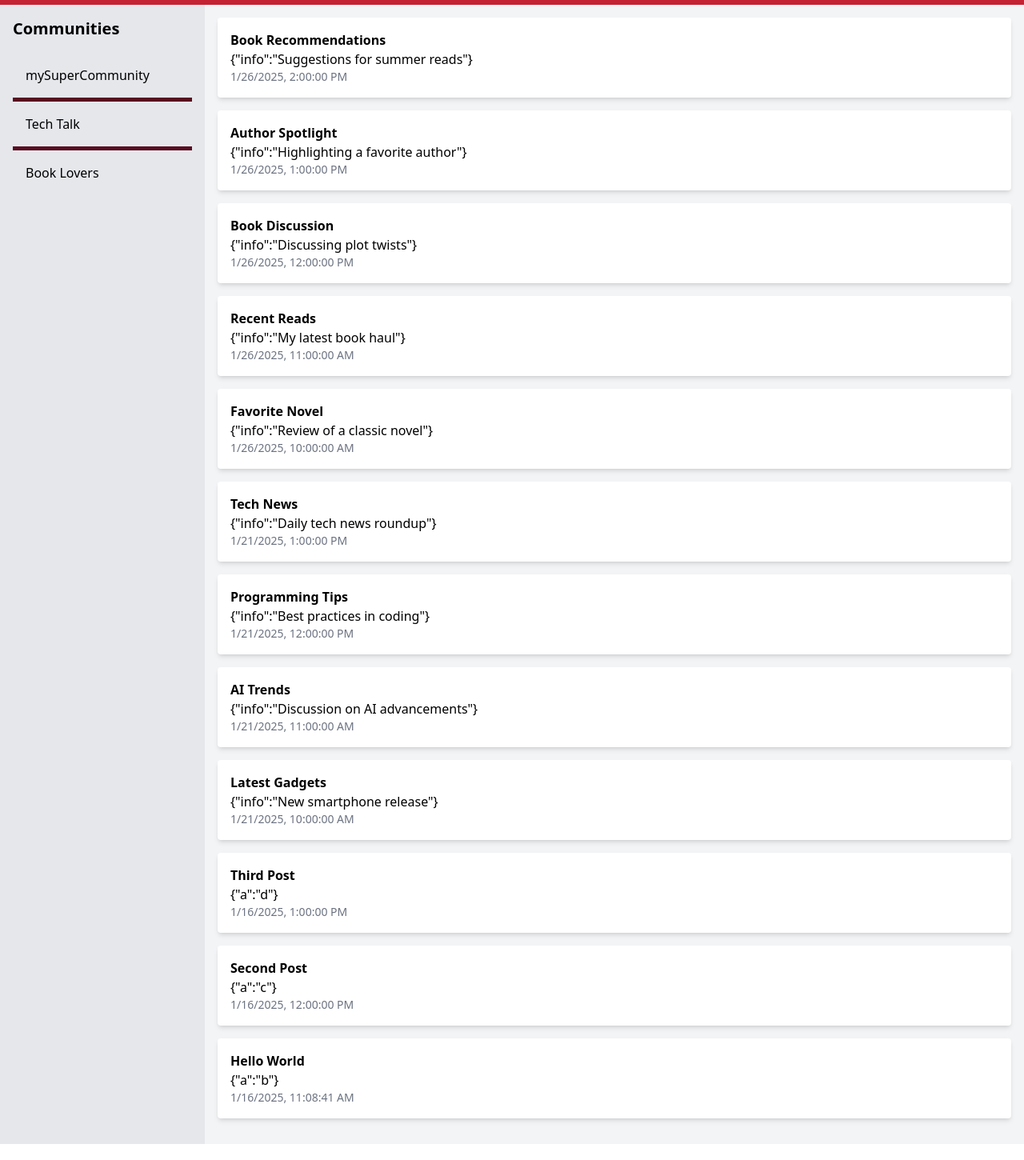
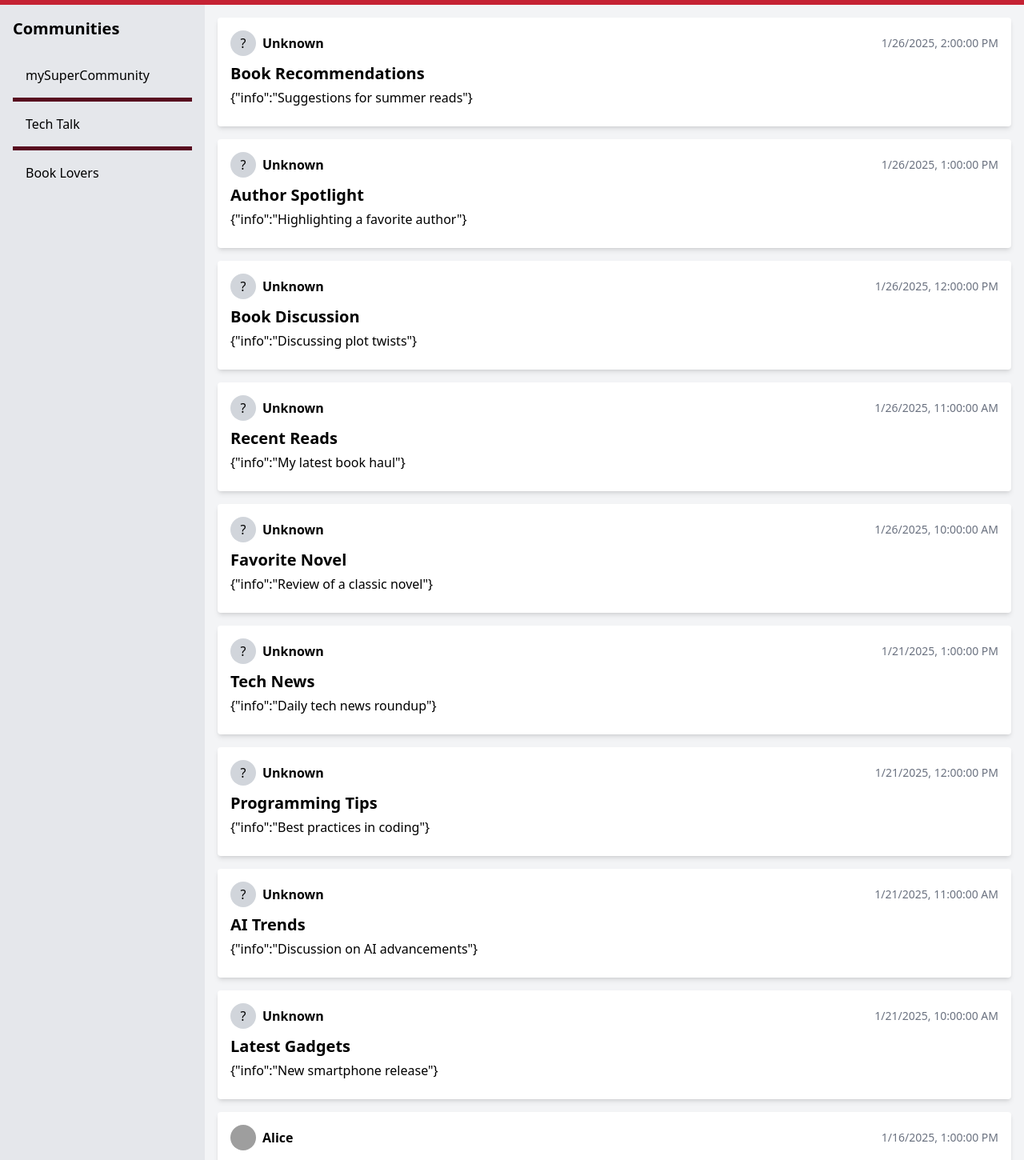
Before and after one commit to MarcinStudiaUG/ProjectZespolowy, a React (Vite) app: page / in a window 1280 px wide. Shown: the part 74-1524 px from the top of the page at 80% size. Built offline with nearby package versions, Linux system fonts and the light colour scheme; grey boxes are pictures that could not be loaded.

Commit message:
Refactoring imports/logic of data in pages and components to fit new mockData, improving PostCard logic to allow comments and adding comment (CommentForm)

```diff
--- /dev/null
+++ b/src/components/CommentForm.tsx
@@ -0,0 +1,30 @@
+import React, { useState } from "react";
+
+interface CommentFormProps {
+  onSubmit: (content: string) => void;
+}
+
+const CommentForm: React.FC<CommentFormProps> = ({ onSubmit }) => {
+  const [content, setContent] = useState("");
+
+  const handleSubmit = (e: React.FormEvent) => {
+    e.preventDefault();
+    if (!content.trim()) return;
+    onSubmit(content.trim());
+    setContent("");
+  };
+
+  return (
+    <form onSubmit={handleSubmit} className="mt-2">
+      <input
+        type="text"
+        value={content}
+        onChange={(e) => setContent(e.target.value)}
+        placeholder="Add a comment..."
+        className="w-full p-2 border rounded"
+      />
+    </form>
+  );
+};
+
+export default CommentForm;
--- a/src/components/CommunitySidebar.tsx
+++ b/src/components/CommunitySidebar.tsx
@@ -1,5 +1,5 @@
 import React from "react";
-import { communities } from "../data/communities";
+import { communities } from "../data/mockData";
 
 interface CommunitySidebarProps {
   currentCommunityId?: string;
@@ -20,7 +20,7 @@ const CommunitySidebar: React.FC<CommunitySidebarProps> = ({ currentCommunityId
             onClick={() => {
               window.location.href = `/community/${community.id}`;
             }}
-            className="w-full text-left  hover:bg-gray-300 p-4 transition-colors duration-150 focus:outline-none"
+            className="w-full text-left hover:bg-gray-300 p-4 transition-colors duration-150 focus:outline-none"
           >
             {community.name}
           </button>
--- a/src/components/CommunityUsersModal.tsx
+++ b/src/components/CommunityUsersModal.tsx
@@ -24,7 +24,7 @@ const CommunityUsersModal: React.FC<CommunityUsersModalProps> = ({
           {users.map((user) => (
             <li key={user.id} className="flex items-center mb-3">
               <img
-                src={user.avatarUrl}
+                src={user.avatarUrl || "/default-avatar.png"}
                 alt={user.name}
                 className="w-10 h-10 rounded-full mr-3"
               />
--- a/src/components/Navbar.tsx
+++ b/src/components/Navbar.tsx
@@ -1,6 +1,6 @@
 import React, { useState } from "react";
 import AvatarMenu from "./AvatarMenu";
-import { communities } from "../data/communities";
+import { communities } from "../data/mockData";
 
 const Navbar: React.FC = () => {
   const [menuOpen, setMenuOpen] = useState(false);
@@ -77,7 +77,9 @@ const Navbar: React.FC = () => {
               &times;
             </button>
 
-            <h2 className="text-2xl text-center font-bold mb-6">Communities</h2>
+            <h2 className="text-2xl text-center font-bold mb-6">
+              Communities
+            </h2>
 
             <ul>
               {communities.map((community) => (
--- a/src/components/PostCard.tsx
+++ b/src/components/PostCard.tsx
@@ -1,18 +1,110 @@
-import React from "react";
+import React, { useState } from "react";
 import { Post } from "../types/index";
+import { users } from "../data/mockData";
+import CommentForm from "./CommentForm";
 
 interface PostCardProps {
   post: Post;
 }
 
 const PostCard: React.FC<PostCardProps> = ({ post }) => {
+  const [showComments, setShowComments] = useState(false);
+  const [comments, setComments] = useState(post.comments || []);
+
+  const author = users.find((user) => user.id === post.authorId);
+  const formattedDate = new Date(post.createdAt).toLocaleString();
+
+  const handleAddComment = (content: string) => {
+    const newComment = {
+      id: new Date().toISOString(),
+      authorId: "currentUserId",
+      postId: post.id,
+      content,
+      isDeleted: false,
+      createdAt: new Date().toISOString(),
+    };
+    setComments([...comments, newComment]);
+  };
+
   return (
     <div className="p-4 mb-4 bg-white rounded shadow-md">
-      <h3 className="font-bold">{post.title}</h3>
-      <p>{typeof post.content === 'object' ? JSON.stringify(post.content) : post.content}</p>
-      <p className="text-gray-500 text-sm">
-        {new Date(post.createdAt).toLocaleString()}
+      <div className="flex justify-between items-center mb-2">
+        <div className="flex items-center">
+          {author && author.avatarUrl ? (
+            <img
+              src={author.avatarUrl}
+              alt={author.name}
+              className="w-8 h-8 rounded-full mr-2"
+            />
+          ) : (
+            <div className="w-8 h-8 rounded-full bg-gray-300 flex items-center justify-center mr-2">
+              {author ? author.name.charAt(0) : "?"}
+            </div>
+          )}
+          <span className="font-bold">
+            {author ? author.name : "Unknown"}
+          </span>
+        </div>
+        <span className="text-sm text-gray-500">{formattedDate}</span>
+      </div>
+
+      <h2 className="text-xl font-semibold mb-1">{post.title}</h2>
+      <p className="mb-2">
+        {typeof post.content === "object"
+          ? JSON.stringify(post.content)
+          : post.content}
       </p>
+
+      {comments.length > 0 && (
+        <button
+          onClick={() => setShowComments(!showComments)}
+          className="text-blue-500 hover:underline mb-2"
+        >
+          {showComments
+            ? "Hide Comments"
+            : `See Comments (${comments.length})`}
+        </button>
+      )}
+
+      {showComments && (
+        <div className="mt-2 border-t pt-2">
+          {comments.map((comment) => {
+            const commentAuthor = users.find(
+              (user) => user.id === comment.authorId
+            );
+            return (
+              <div
+                key={comment.id}
+                className="flex justify-between items-start mb-2"
+              >
+                <div className="flex items-center">
+                  {commentAuthor && commentAuthor.avatarUrl ? (
+                    <img
+                      src={commentAuthor.avatarUrl}
+                      alt={commentAuthor.name}
+                      className="w-6 h-6 rounded-full mr-2"
+                    />
+                  ) : (
+                    <div className="w-6 h-6 rounded-full bg-gray-300 flex items-center justify-center mr-2">
+                      {commentAuthor ? commentAuthor.name.charAt(0) : "?"}
+                    </div>
+                  )}
+                  <div>
+                    <span className="font-bold">
+                      {commentAuthor ? commentAuthor.name : "Unknown"}:{" "}
+                    </span>
+                    <span>{comment.content}</span>
+                  </div>
+                </div>
+                <span className="text-xs text-gray-500 ml-2">
+                  {new Date(comment.createdAt).toLocaleString()}
+                </span>
+              </div>
+            );
+          })}
+          <CommentForm onSubmit={handleAddComment} />
+        </div>
+      )}
     </div>
   );
 };
--- a/src/data/communities.ts
+++ /dev/null
@@ -1,144 +0,0 @@
-import { Community } from "../types/index";
-
-export const communities: Community[] = [
-  {
-    id: "09fc7464-1c5d-48c0-8dd9-b8c34b2813c2",
-    name: "mySuperCommunity",
-    description: "Lorem ipsum dolor sit amet, consectetur adipiscing elit, sed do eiusmod tempor incididunt ut labore et dolore magna aliqua. Ut enim ad minim veniam, quis nostrud exercitation ullamco laboris nisi ut aliquip ex ea commodo consequat. Duis aute irure dolor in reprehenderit in voluptate velit esse cillum dolore eu fugiat nulla pariatur. Excepteur sint occaecat cupidatat non proident, sunt in culpa qui officia deserunt mollit anim id est laborum.",
-    logoUrl: null,
-    isDeleted: false,
-    createdAt: "2025-01-15T21:37:10.192Z",
-    posts: [
-      {
-        id: "post1-c1",
-        authorId: "db982350-b375-479d-97fa-c960db59aa1f",
-        title: "Hello World",
-        content: { a: "b" },
-        isDeleted: false,
-        createdAt: "2025-01-16T11:08:41.459Z",
-        communityId: "09fc7464-1c5d-48c0-8dd9-b8c34b2813c2",
-      },
-      {
-        id: "post2-c1",
-        authorId: "db982350-b375-479d-97fa-c960db59aa1f",
-        title: "Second Post",
-        content: { a: "c" },
-        isDeleted: false,
-        createdAt: "2025-01-16T12:00:00.000Z",
-        communityId: "09fc7464-1c5d-48c0-8dd9-b8c34b2813c2",
-      },
-      {
-        id: "post3-c1",
-        authorId: "db982350-b375-479d-97fa-c960db59aa1f",
-        title: "Third Post",
-        content: { a: "d" },
-        isDeleted: false,
-        createdAt: "2025-01-16T13:00:00.000Z",
-        communityId: "09fc7464-1c5d-48c0-8dd9-b8c34b2813c2",
-      },
-    ],
-  },
-  {
-    id: "community2",
-    name: "Tech Talk",
-    description: "A community for tech enthusiasts.",
-    logoUrl: null,
-    isDeleted: false,
-    createdAt: "2025-01-20T10:00:00.000Z",
-    posts: [
-      {
-        id: "post1-c2",
-        authorId: "author2",
-        title: "Latest Gadgets",
-        content: { info: "New smartphone release" },
-        isDeleted: false,
-        createdAt: "2025-01-21T10:00:00.000Z",
-        communityId: "community2",
-      },
-      {
-        id: "post2-c2",
-        authorId: "author3",
-        title: "AI Trends",
-        content: { info: "Discussion on AI advancements" },
-        isDeleted: false,
-        createdAt: "2025-01-21T11:00:00.000Z",
-        communityId: "community2",
-      },
-      {
-        id: "post3-c2",
-        authorId: "author2",
-        title: "Programming Tips",
-        content: { info: "Best practices in coding" },
-        isDeleted: false,
-        createdAt: "2025-01-21T12:00:00.000Z",
-        communityId: "community2",
-      },
-      {
-        id: "post4-c2",
-        authorId: "author3",
-        title: "Tech News",
-        content: { info: "Daily tech news roundup" },
-        isDeleted: false,
-        createdAt: "2025-01-21T13:00:00.000Z",
-        communityId: "community2",
-      },
-    ],
-  },
-  {
-    id: "community3",
-    name: "Book Lovers",
-    description: "Where we share our love for books.",
-    logoUrl: null,
-    isDeleted: false,
-    createdAt: "2025-01-25T10:00:00.000Z",
-    posts: [
-      {
-        id: "post1-c3",
-        authorId: "author4",
-        title: "Favorite Novel",
-        content: { info: "Review of a classic novel" },
-        isDeleted: false,
-        createdAt: "2025-01-26T10:00:00.000Z",
-        communityId: "community3",
-      },
-      {
-        id: "post2-c3",
-        authorId: "author5",
-        title: "Recent Reads",
-        content: { info: "My latest book haul" },
-        isDeleted: false,
-        createdAt: "2025-01-26T11:00:00.000Z",
-        communityId: "community3",
-      },
-      {
-        id: "post3-c3",
-        authorId: "author4",
-        title: "Book Discussion",
-        content: { info: "Discussing plot twists" },
-        isDeleted: false,
-        createdAt: "2025-01-26T12:00:00.000Z",
-        communityId: "community3",
-      },
-      {
-        id: "post4-c3",
-        authorId: "author5",
-        title: "Author Spotlight",
-        content: { info: "Highlighting a favorite author" },
-        isDeleted: false,
-        createdAt: "2025-01-26T13:00:00.000Z",
-        communityId: "community3",
-      },
-      {
-        id: "post5-c3",
-        authorId: "author4",
-        title: "Book Recommendations",
-        content: { info: "Suggestions for summer reads" },
-        isDeleted: false,
-        createdAt: "2025-01-26T14:00:00.000Z",
-        communityId: "community3",
-      },
-    ],
-  },
-];
-
-export default communities;
--- a/src/data/users.ts
+++ /dev/null
@@ -1,22 +0,0 @@
-import { User } from "../types/index";
-
-export const users: User[] = [
-  {
-    id: "db982350-b375-479d-97fa-c960db59aa1f",
-    name: "Alice",
-    avatarUrl: "/profile-alice.png",
-    communityIds: ["09fc7464-1c5d-48c0-8dd9-b8c34b2813c2"],
-  },
-  {
-    id: "2",
-    name: "Bob",
-    avatarUrl: "/profile-bob.png",
-    communityIds: ["community2", "community3"],
-  },
-  {
-    id: "3",
-    name: "Charlie",
-    avatarUrl: "/profile-charlie.png",
-    communityIds: ["09fc7464-1c5d-48c0-8dd9-b8c34b2813c2"],
-  },
-];
--- a/src/pages/HomePage.tsx
+++ b/src/pages/HomePage.tsx
@@ -2,7 +2,7 @@ import React from "react";
 import Navbar from "../components/Navbar";
 import CommunitySidebar from "../components/CommunitySidebar";
 import PostCard from "../components/PostCard";
-import { communities } from "../data/communities";
+import { communities } from "../data/mockData";
 
 const HomePage: React.FC = () => {
   const allPosts = communities.flatMap((community) => community.posts);
```
Also changed, not shown: src/pages/CommunityPage.tsx (+8 -4 lines), src/types/index.ts (+27 -3 lines).
